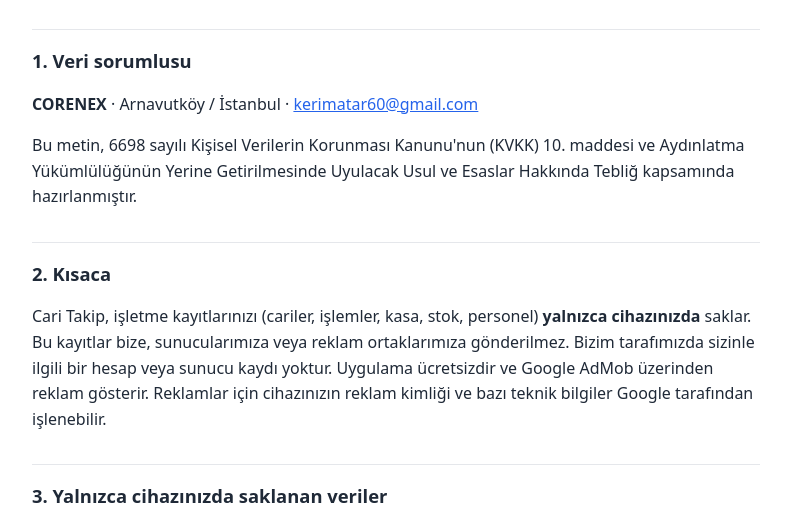
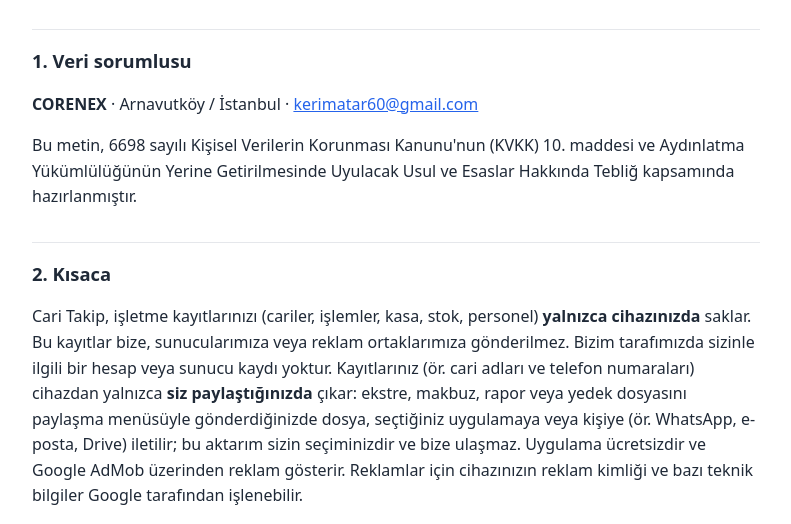
Before and after one commit to kerimatar60-star/kerimatar60-star.github.io, a plain HTML site: page gizlilik.html in a window 1280 px wide. Shown: the part 188-712 px from the top of the page, without its empty margins (244-1035 px from the left). Drawn offline with Linux system fonts and the light colour scheme.

Commit message:
Gizlilik: kayıtlar yalnız kullanıcı paylaşınca cihazdan çıkar

```diff
--- a/gizlilik.html
+++ b/gizlilik.html
@@ -17,7 +17,7 @@
 <p>Bu metin, 6698 sayılı Kişisel Verilerin Korunması Kanunu'nun (KVKK) 10. maddesi ve Aydınlatma Yükümlülüğünün Yerine Getirilmesinde Uyulacak Usul ve Esaslar Hakkında Tebliğ kapsamında hazırlanmıştır.</p>
 
 <h2>2. Kısaca</h2>
-<p>Cari Takip, işletme kayıtlarınızı (cariler, işlemler, kasa, stok, personel) <strong>yalnızca cihazınızda</strong> saklar. Bu kayıtlar bize, sunucularımıza veya reklam ortaklarımıza gönderilmez. Bizim tarafımızda sizinle ilgili bir hesap veya sunucu kaydı yoktur. Uygulama ücretsizdir ve Google AdMob üzerinden reklam gösterir. Reklamlar için cihazınızın reklam kimliği ve bazı teknik bilgiler Google tarafından işlenebilir.</p>
+<p>Cari Takip, işletme kayıtlarınızı (cariler, işlemler, kasa, stok, personel) <strong>yalnızca cihazınızda</strong> saklar. Bu kayıtlar bize, sunucularımıza veya reklam ortaklarımıza gönderilmez. Bizim tarafımızda sizinle ilgili bir hesap veya sunucu kaydı yoktur. Kayıtlarınız (ör. cari adları ve telefon numaraları) cihazdan yalnızca <strong>siz paylaştığınızda</strong> çıkar: ekstre, makbuz, rapor veya yedek dosyasını paylaşma menüsüyle gönderdiğinizde dosya, seçtiğiniz uygulamaya veya kişiye (ör. WhatsApp, e-posta, Drive) iletilir; bu aktarım sizin seçiminizdir ve bize ulaşmaz. Uygulama ücretsizdir ve Google AdMob üzerinden reklam gösterir. Reklamlar için cihazınızın reklam kimliği ve bazı teknik bilgiler Google tarafından işlenebilir.</p>
 
 <h2>3. Yalnızca cihazınızda saklanan veriler</h2>
 <ul>
```
